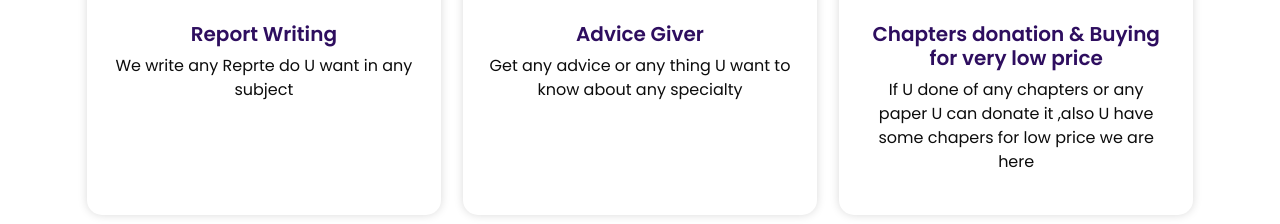
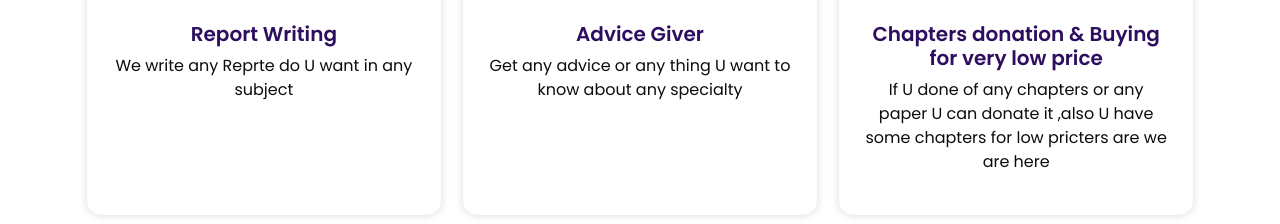
Before and after one commit to noteit-ahmad/noteit, a plain HTML site: page index.html in a window 1280 px wide. Shown: the part 1158-1382 px from the top of the page. Drawn offline with nearby package versions, Linux system fonts and the light colour scheme.

Commit message:
Update index.html

```diff
--- a/index.html
+++ b/index.html
@@ -184,7 +184,7 @@
               Chapters donation & Buying for very low price
             </h5>
             <p>
-              If U done of any chapters or any paper U can donate it ,also U have some chapers for low price we are here
+              If U done of any chapters or any paper U can donate it ,also U have some chapters for low pricters are we are here
             </p>
           </div>
         </div>
```
